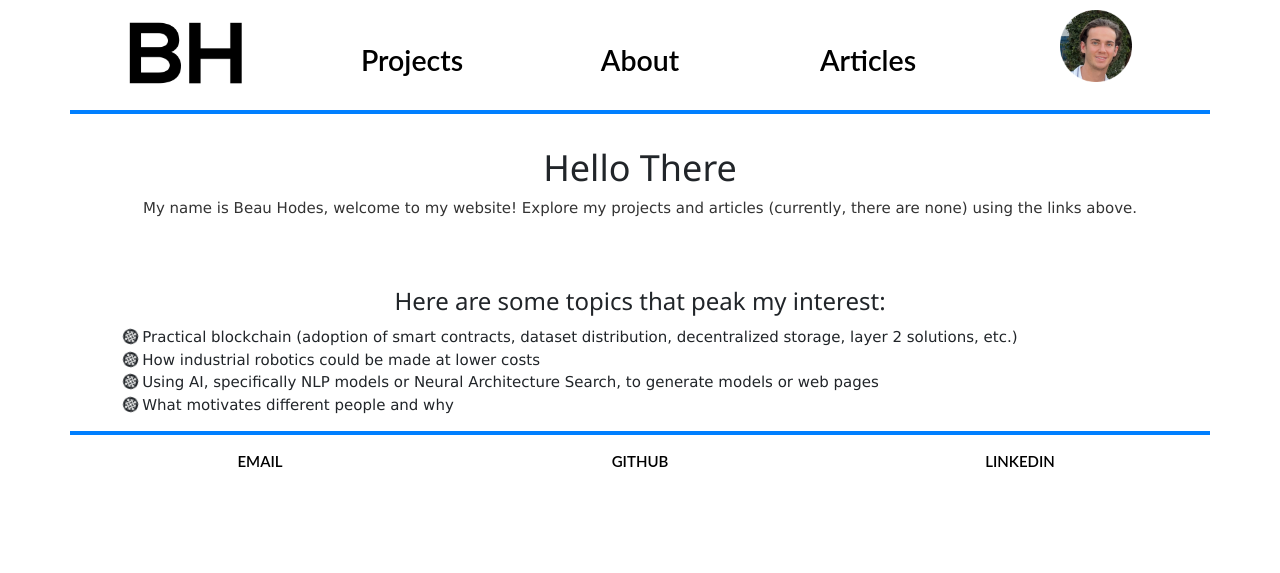
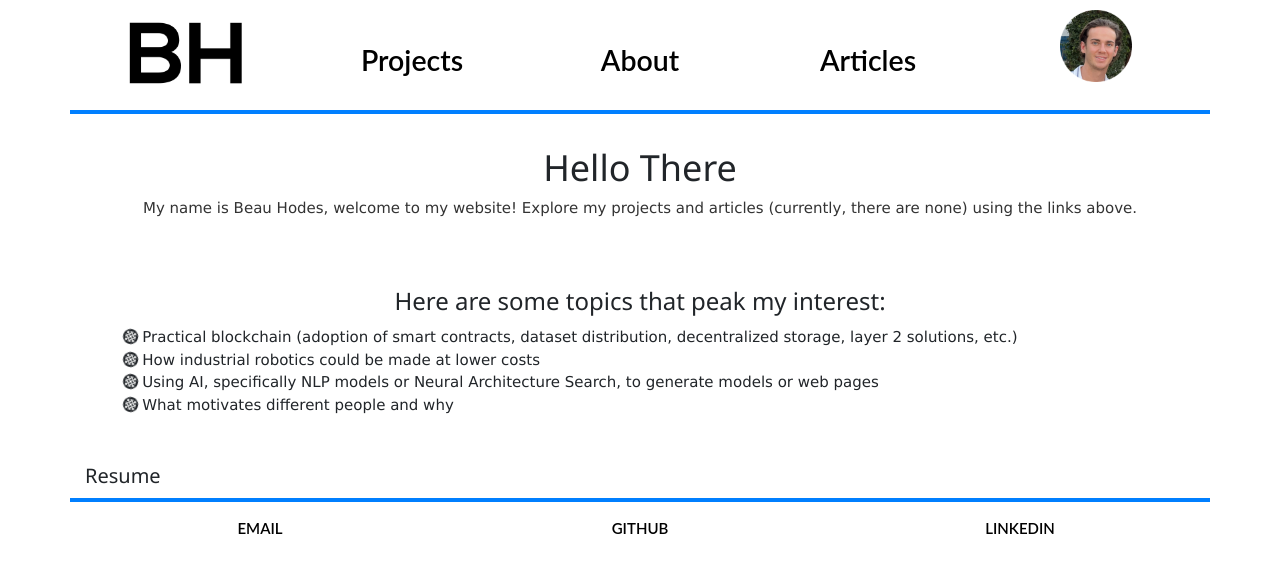
Before and after one commit to beauhodes/beauhodes.github.io, a Jekyll site: the page built from index.html, in a window 1280 px wide. Shown: the top 573 px of the page. Built offline with Jekyll 4.4.1, drawn with Linux system fonts in a browser that asks for light colours; nearby versions of some CDN libraries.

Commit message:
Update index.html

```diff
--- a/index.html
+++ b/index.html
@@ -16,3 +16,5 @@ title: Beau Hodes
   <li><i class="fas fa-stroopwafel fa-spin"></i> What motivates different people and why</li>
 </ul>
 </div>
+<br>
+<h4><a href="resume_latest.pdf">Resume</a></h4>
```
